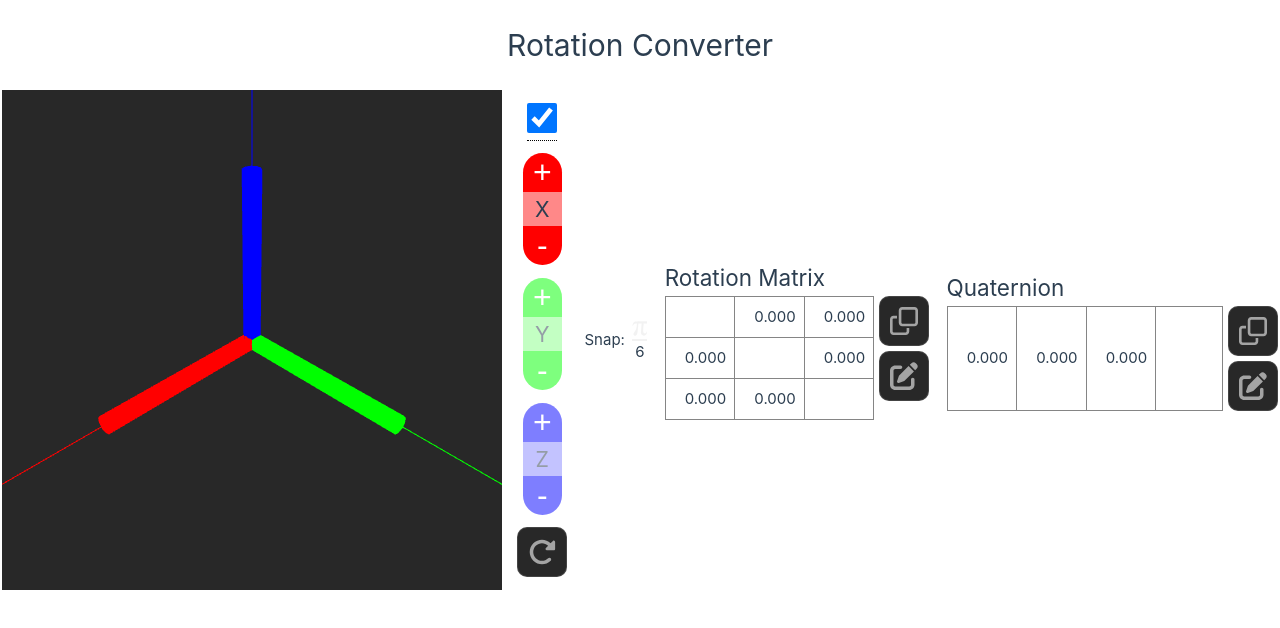
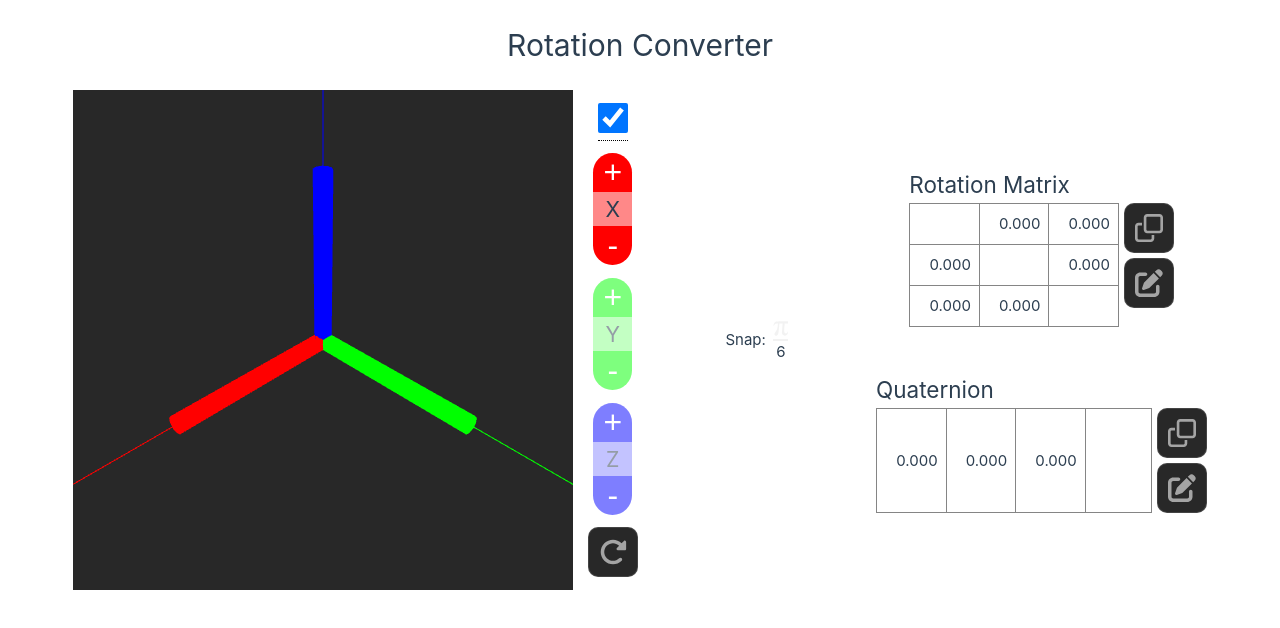
Before and after one commit to Divelix/rotation_converter, a Vue app: page / in a window 1280 px wide. Shown: the top 628 px of the page. Built offline with nearby package versions, Linux system fonts and the light colour scheme.

Commit message:
style: Adjusted layout wrt to quat view

```diff
--- a/src/App.vue
+++ b/src/App.vue
@@ -34,10 +34,8 @@ provide("snapDenom", shallowRef(6))
     <div class="snap">
       <Snap />
     </div>
-    <div class="rot">
+    <div class="repr">
       <VisMat />
-    </div>
-    <div class="quat">
       <VisQuat />
     </div>
   </main>
@@ -52,6 +50,8 @@ header {
 main {
   display: flex;
   flex-direction: column;
+  justify-content: space-evenly;
+  align-items: center;
   gap: 1em
 }
 
@@ -68,14 +68,11 @@ main {
   gap: 0.5em;
 }
 
-.rot {
+.repr {
   display: flex;
-  place-content: center;
-}
-
-.quat {
-  display: flex;
-  place-content: center;
+  width: 100%;
+  flex-direction: row;
+  justify-content: space-evenly;
 }
 
 @media (min-width: 1024px) {
@@ -84,5 +81,12 @@ main {
     align-items: center;
     justify-content: space-evenly;
   }
+
+  .repr {
+    width: auto;
+    flex-direction: column;
+    align-items: center;
+    gap: 3em;
+  }
 }
 </style>
--- a/src/assets/main.css
+++ b/src/assets/main.css
@@ -2,6 +2,7 @@
 
 #app {
   max-width: 1280px;
+  min-width: 700px;
   margin: 0 auto;
   /* padding: 2rem; */
   font-weight: normal;
--- a/src/components/VisMat.vue
+++ b/src/components/VisMat.vue
@@ -106,7 +106,7 @@ function updateMatStr(nums: number[]) {
         matStr.value += nums[i].toFixed(copyPrecision);
     }
     matStr.value += ']\n]';
- }
+}
 
 watch(isEditMat, (newIsEditMat) => {
     isEdit.value = newIsEditMat
@@ -123,10 +123,11 @@ watch(rotMat, (newRotMat) => {
 </script>
 
 <template>
-    <div>
+    <div class="rot">
         <h2>Rotation Matrix</h2>
         <div class="content" v-if="isEditMat">
-            <textarea ref="textarea" v-model="matStr" @focus="($event.target as HTMLTextAreaElement).select()" :class="{error: isError}"></textarea>
+            <textarea ref="textarea" v-model="matStr" @focus="($event.target as HTMLTextAreaElement).select()"
+                :class="{ error: isError }"></textarea>
             <div class="action-buttons">
                 <ActionButton @btn-click="applyMat">
                     <template #icon>
@@ -168,6 +169,12 @@ watch(rotMat, (newRotMat) => {
 </template>
 
 <style scoped>
+.rot {
+    display: flex;
+    flex-direction: column;
+    place-content: center;
+}
+
 .content {
     display: flex;
     gap: 5px;
@@ -211,6 +218,7 @@ td {
     padding: 8px;
     text-align: center;
 }
+
 .error {
     border-color: red;
 }
--- a/src/components/VisQuat.vue
+++ b/src/components/VisQuat.vue
@@ -123,7 +123,7 @@ watch(quat, (newQuat) => {
 </script>
 
 <template>
-    <div>
+    <div class="quat">
         <h2>Quaternion</h2>
         <div class="content" v-if="isEditQuat">
             <textarea ref="textarea" v-model="quatStr" @focus="($event.target as HTMLTextAreaElement).select()"
@@ -169,6 +169,12 @@ watch(quat, (newQuat) => {
 </template>
 
 <style scoped>
+.quat {
+    display: flex;
+    flex-direction: column;
+    place-content: center;
+}
+
 .content {
     display: flex;
     gap: 5px;
```
